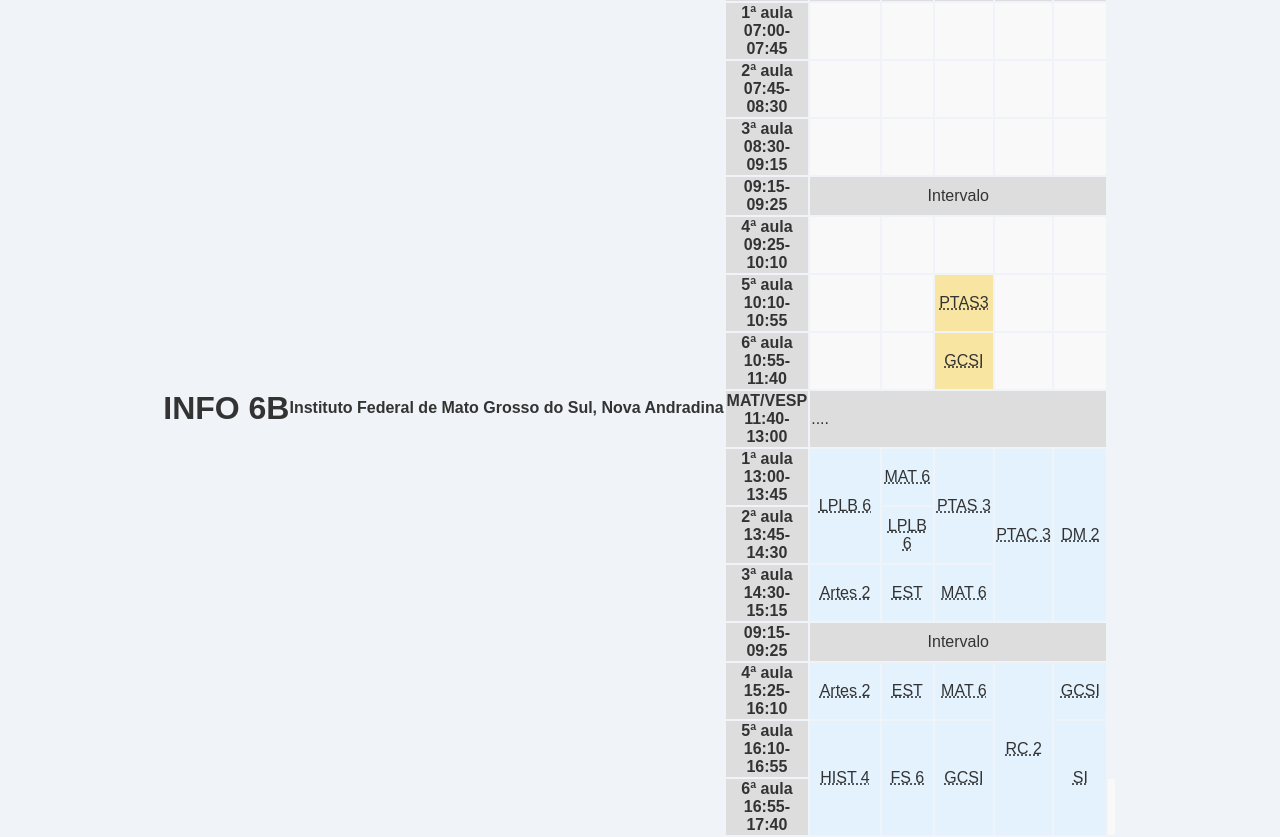
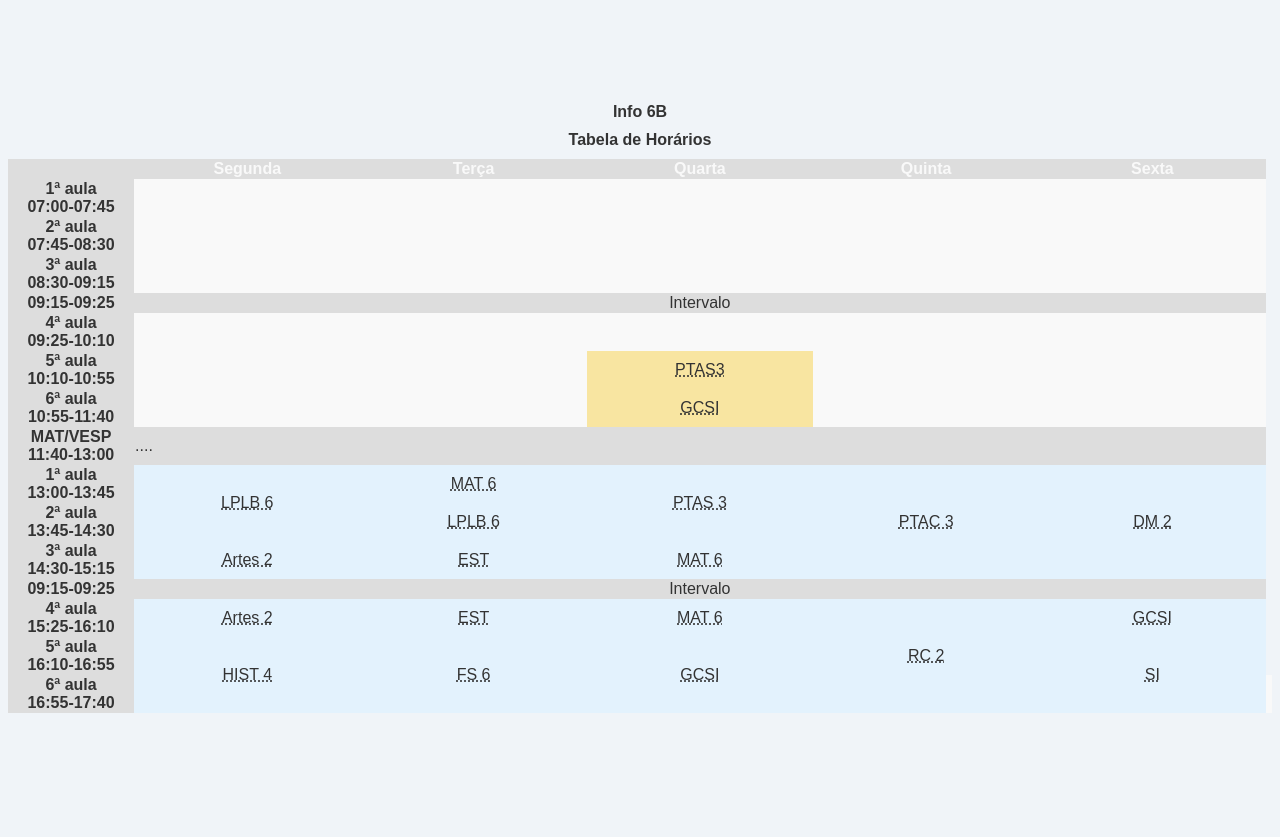
Before and after one commit to laryssaantunes/Atividade2-DM, a website: page aula.html in a window 1280 px wide. After the commit the page ends 816 px from the top, so only its background shows below. Drawn offline with Linux system fonts and the light colour scheme.

Commit message:
Atualizando

```diff
--- a/aula.html
+++ b/aula.html
@@ -12,11 +12,10 @@
 </head>
 <body>
 
-  <h1>INFO 6B</h1>
 
-  <h4>Instituto Federal de Mato Grosso do Sul, Nova Andradina</h4>
-
-  <table border="0" style="19px">
+    <table style="width: 100%; border-collapse: collapse;">
+    <caption style="text-align: center; font-weight: bold; margin-bottom: 10px;">Info 6B</caption>
+    <caption style="text-align: center; font-weight: bold; margin-bottom: 10px;">Tabela de Horários</caption>
     <colgroup>
       <col width="10%">
       <col width="18%">
```
Also changed, not shown: pe.html (+2 -2 lines).
